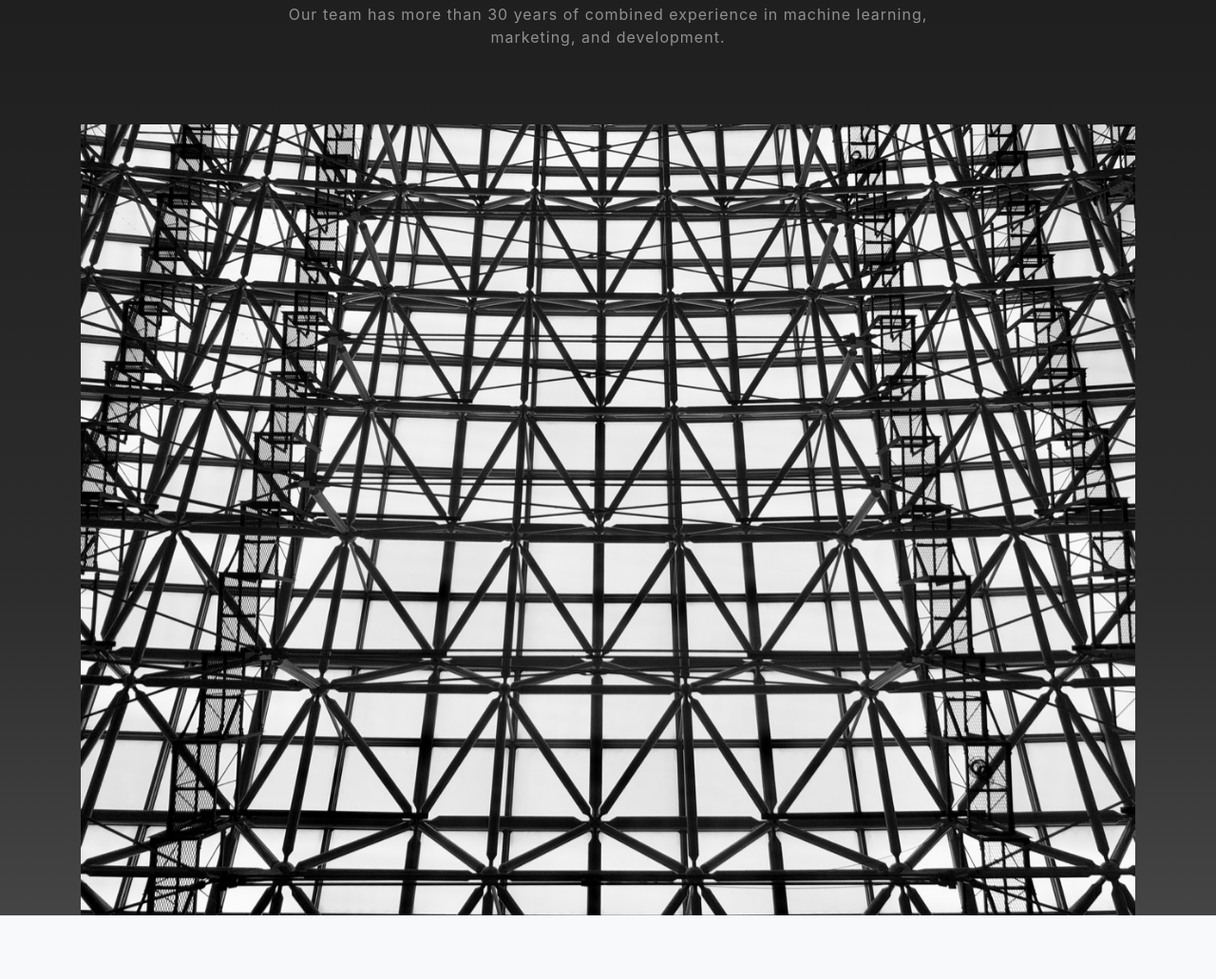
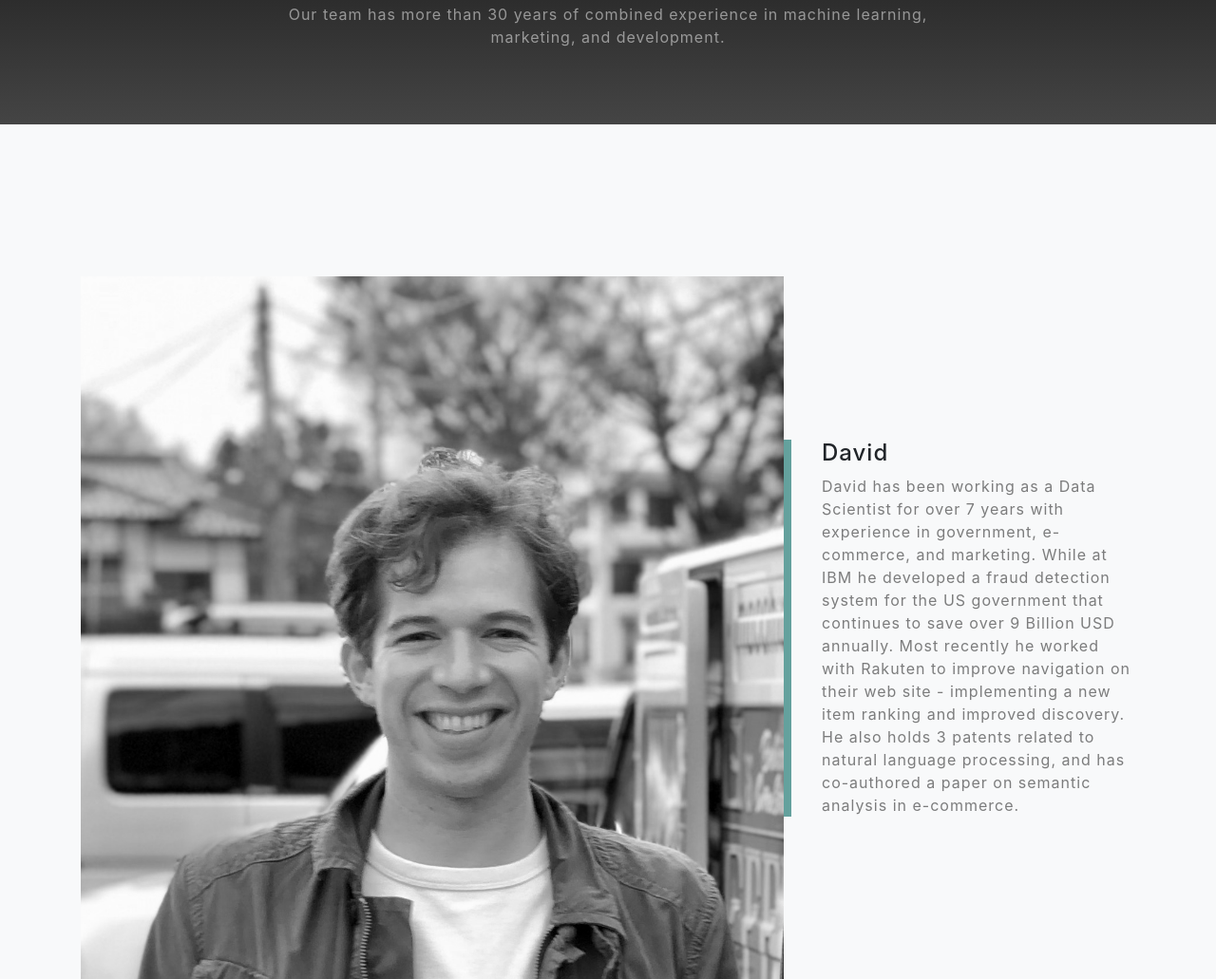
Before and after one commit to converge-ai/welcome, a website with bundled scripts: page index.html in a window 1280 px wide. Shown: the part 1195-2226 px from the top of the page at 95% size. Built offline with nearby package versions, Linux system fonts and the light colour scheme.

Commit message:
removed about image

```diff
--- a/index.html
+++ b/index.html
@@ -72,7 +72,6 @@
               Our team has more than 30 years of combined experience in machine learning, marketing, and development. </p>
         </div>
       </div>
-      <img src="img/about.jpg" class="img-fluid" alt="">
     </div>
   </section>
 
```
